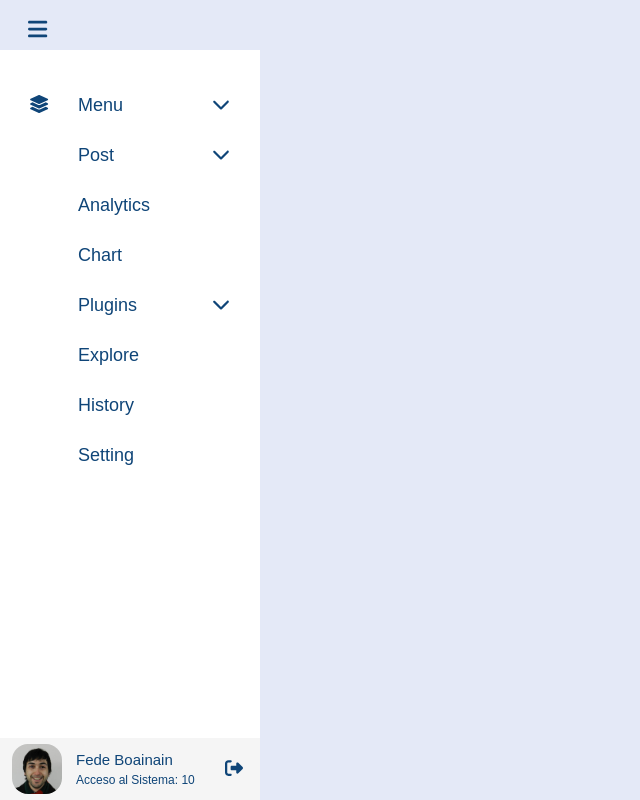
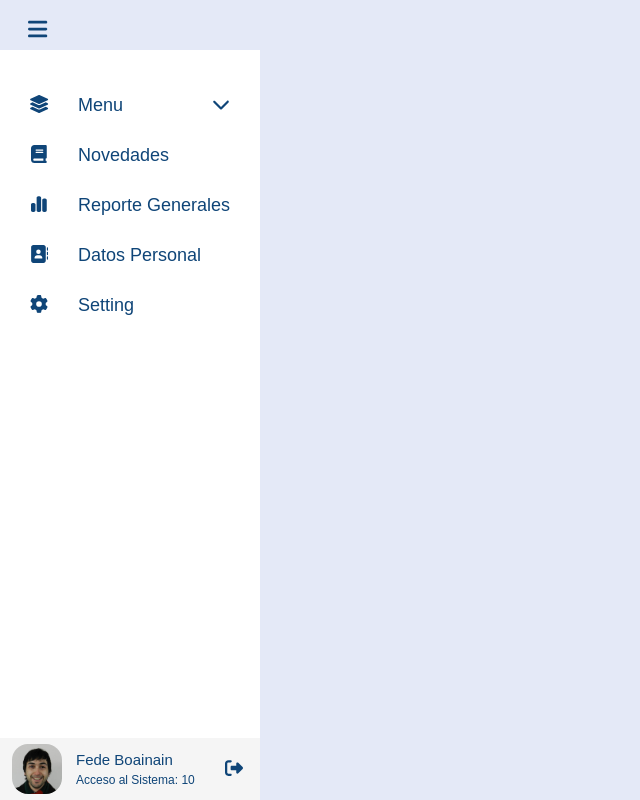
Before and after one commit to Scytale20/Sistema-Wico, an Angular app: page / in a window 1280 px wide. Shown: the whole page, without its empty margins (0-640 px from the left). Built offline with nearby package versions, Linux system fonts and the light colour scheme.

Commit message:
Side-bar con Icons

```diff
--- a/angular.json
+++ b/angular.json
@@ -94,9 +94,12 @@
               "src/assets"
             ],
             "styles": [
+              "node_modules/bootstrap/dist/css/bootstrap.min.css",
               "src/styles.css"
             ],
-            "scripts": []
+            "scripts": [
+              "node_modules/bootstrap/dist/js/bootstrap.min.js"
+            ]
           }
         }
       }
--- a/src/app/component/side-bar/side-bar.component.html
+++ b/src/app/component/side-bar/side-bar.component.html
@@ -10,82 +10,48 @@
             </div>
             <ul class="sub-menu">
                 <li><a class="link_name" href="#">Menu</a></li>
-                <li><a href="#">HTML & CSS</a></li>
-                <li><a href="#">JavaScript</a></li>
-                <li><a href="#">PHP & My SQL</a></li>
-            </ul>
-        </li>
-        <li [ngClass]="isShow2? 'showMenu': ''">
-            <div class="icon-link">
-                <a href="#">
-                    <fa-icon class='bx bx-book-alt'></fa-icon>
-                    <span class="link-name">Post</span>
-                </a>
-                <fa-icon class='bx bxs-chevron-down arrow' [icon]="faChevronDown" (click)="showMenu2()"></fa-icon>
-            </div>
-            <ul class="sub-menu">
-                <li><a class="link_name" href="#">Post</a></li>
-                <li><a href="#">Web Design</a></li>
-                <li><a href="#">Login Form</a></li>
-                <li><a href="#">Card Design</a></li>
-
+                <li><a href="#">Menu 1</a></li>
+                <li><a href="#">Menu 2</a></li>
+                <li><a href="#">Menu 3</a></li>
+                <li><a href="#">Menu 4</a></li>
+                <li><a href="#">Menu 5</a></li>
+                <li><a href="#">Menu 6</a></li>
+                <li><a href="#">Menu 7</a></li>
+                <li><a href="#">Menu 8</a></li>
+                <li><a href="#">Menu 9</a></li>
+                <li><a href="#">Menu 10</a></li>
             </ul>
         </li>
         <li>
             <a href="#">
-                <fa-icon class='bx bx-pie-chart-alt-2'></fa-icon>
-                <span class="link-name">Analytics</span>
+                <fa-icon class='bx bx-pie-chart-alt-2' [icon]="faBook"></fa-icon>
+                <span class="link-name">Novedades</span>
             </a>
             <ul class="sub-menu blank">
-                <li><a class="link_name" href="#">Analytics</a></li>
+                <li><a class="link_name" href="#">Novedades</a></li>
             </ul>
         </li>
         <li>
             <a href="#">
-                <fa-icon class='bx bx-line-chart'></fa-icon>
-                <span class="link-name">Chart</span>
+                <fa-icon class='bx bx-line-chart' [icon]="faChartSimple"></fa-icon>
+                <span class="link-name">Reporte Generales</span>
             </a>
             <ul class="sub-menu blank">
-                <li><a class="link_name" href="#">Chart</a></li>
-            </ul>
-        </li>
-        <li [ngClass]="isShow3? 'showMenu': ''">
-            <div class="icon-link">
-                <a href="#">
-                    <fa-icon class='bx bx-plug'></fa-icon>
-                    <span class="link-name">Plugins</span>
-                </a>
-                <fa-icon class='bx bxs-chevron-down arrow' [icon]="faChevronDown" (click)="showMenu3()"></fa-icon>
-            </div>
-            <ul class="sub-menu">
-                <li><a class="link_name" href="#">Plugins</a></li>
-                <li><a href="#">UI Face</a></li>
-                <li><a href="#">Pigments</a></li>
-                <li><a href="#">Box Icons</a></li>
-
+                <li><a class="link_name" href="#">Reportes Generales</a></li>
             </ul>
         </li>
         <li>
             <a href="#">
-                <fa-icon class='bx bx-compass'></fa-icon>
-                <span class="link-name">Explore</span>
+                <fa-icon class='bx bx-compass' [icon]="faAddressBook"></fa-icon>
+                <span class="link-name">Datos Personal</span>
             </a>
             <ul class="sub-menu blank">
-                <li><a class="link_name" href="#">Explore</a></li>
+                <li><a class="link_name" href="#">Datos Personal</a></li>
             </ul>
         </li>
         <li>
             <a href="#">
-                <fa-icon class='bx bx-history'></fa-icon>
-                <span class="link-name">History</span>
-            </a>
-            <ul class="sub-menu blank">
-                <li><a class="link_name" href="#">History</a></li>
-            </ul>
-        </li>
-        <li>
-            <a href="#">
-                <fa-icon class='bx bx-cog'></fa-icon>
+                <fa-icon class='bx bx-cog' [icon]="faGear"></fa-icon>
                 <span class="link-name">Setting</span>
             </a>
             <ul class="sub-menu blank">
--- a/src/app/component/side-bar/side-bar.component.ts
+++ b/src/app/component/side-bar/side-bar.component.ts
@@ -1,7 +1,7 @@
 import { Component, OnInit } from '@angular/core';
-import { faBars, faRightFromBracket, faLayerGroup } from '@fortawesome/free-solid-svg-icons';
+import { faBars, faRightFromBracket, faLayerGroup, faBook, faChartSimple, faAddressBook, faGear } from '@fortawesome/free-solid-svg-icons';
 import {faChevronDown} from '@fortawesome/free-solid-svg-icons'
-import { Renderer2 } from '@angular/core'
+
 
 
 
@@ -15,6 +15,10 @@ export class SideBarComponent implements OnInit {
   logout = faRightFromBracket;
   faLayerGroup = faLayerGroup
   faChevronDown = faChevronDown
+  faBook = faBook
+  faChartSimple = faChartSimple
+  faAddressBook = faAddressBook
+  faGear = faGear
 
   isClose: boolean = false;
   isShow1: boolean = false;
@@ -23,7 +27,7 @@ export class SideBarComponent implements OnInit {
 
 
 
-  constructor(private render: Renderer2) { }
+  constructor() { }
 
   ngOnInit(): void {
   }
```
Also changed, not shown: src/app/component/side-bar/side-bar.component.css (line endings or trailing spaces).
